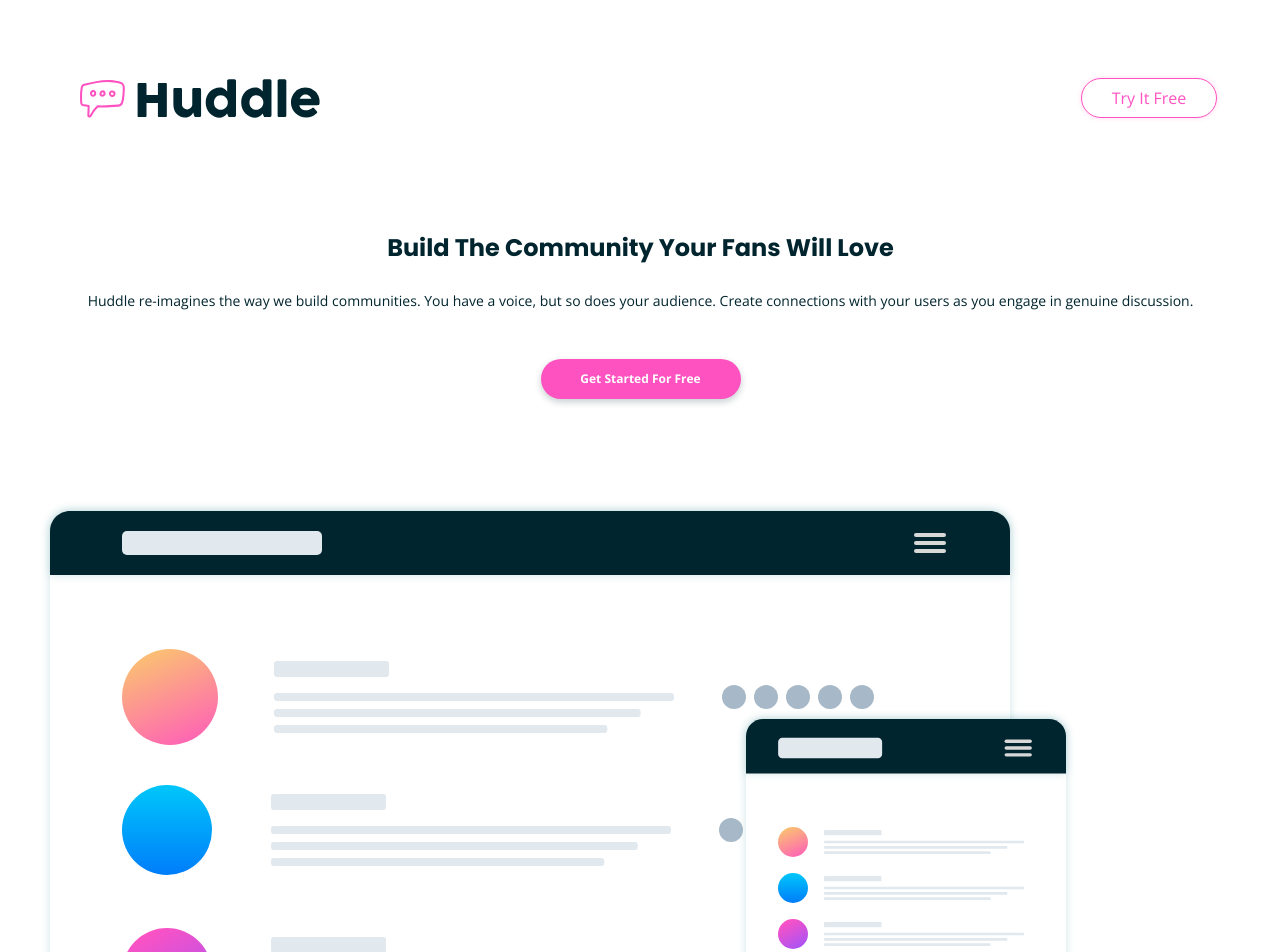
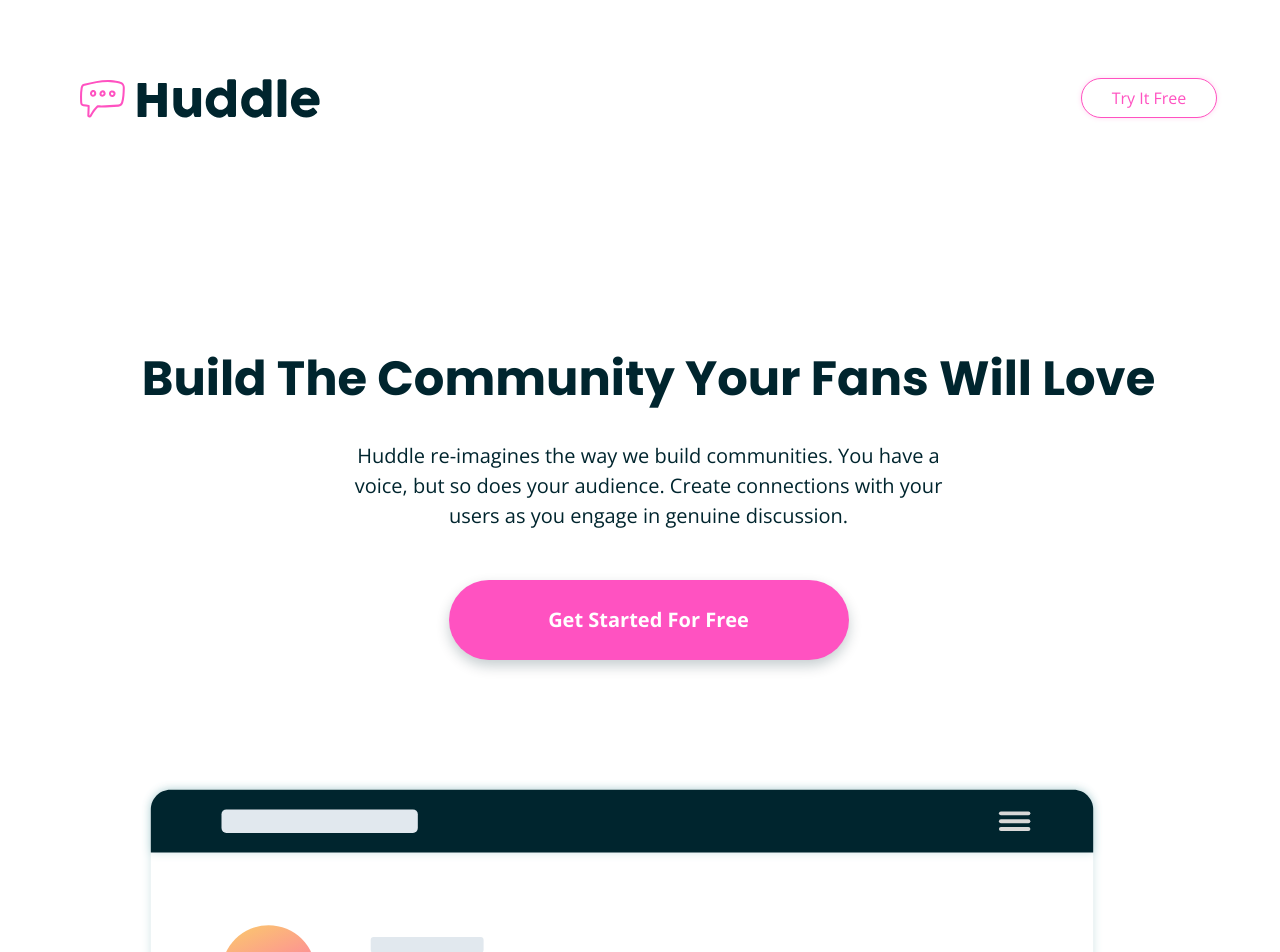
Before and after one commit to 0x41-li/huddle-landing-page-with-curved--sections, a React (Create React App) app: page / in a window 1280 px wide. Shown: the top 952 px of the page. Built offline with nearby package versions, Linux system fonts and the light colour scheme.

Commit message:
Desktop: Hero Section Completed

```diff
--- a/src/scss/hero.scss
+++ b/src/scss/hero.scss
@@ -1,6 +1,17 @@
 .hero {
+  margin: 0 auto;
   margin-top: 112px;
   padding: 0px 39px 0px 40px;
+
+  max-width: 600px;
+
+  @media screen and (min-width: 1200px) {
+    max-width: unset;
+
+    padding: 0px 63px 0px 80px;
+
+    margin-top: 225px;
+  }
 }
 
 h1 {
@@ -12,6 +23,12 @@ h1 {
   text-align: center;
 
   color: #00252e;
+
+  @media screen and (min-width: 1200px) {
+    font-weight: 700;
+    font-size: 48px;
+    line-height: 72px;
+  }
 }
 
 .hero__p {
@@ -25,6 +42,14 @@ h1 {
   text-align: center;
 
   color: #00252e;
+
+  @media screen and (min-width: 1200px) {
+    font-size: 20px;
+    line-height: 30px;
+    max-width: 600px;
+    margin: 0 auto;
+    margin-top: 26px;
+  }
 }
 
 .hero__btn {
@@ -50,8 +75,29 @@ h1 {
   display: block;
   margin-left: auto;
   margin-right: auto;
+
+  @media screen and (min-width: 1200px) {
+    width: 400px;
+    height: 80px;
+    background: #ff52c1;
+    box-shadow: 0px 6px 13px rgba(0, 37, 46, 0.223053);
+    border-radius: 40px;
+
+    font-size: 20px;
+    line-height: 30px;
+
+    margin-top: 49px;
+  }
 }
 
 .hero__img {
+  display: block;
   margin-top: 102px;
+
+  @media screen and (min-width: 1200px) {
+    max-width: 1016px;
+
+    margin: 0 auto;
+    margin-top: 120px;
+  }
 }
```
